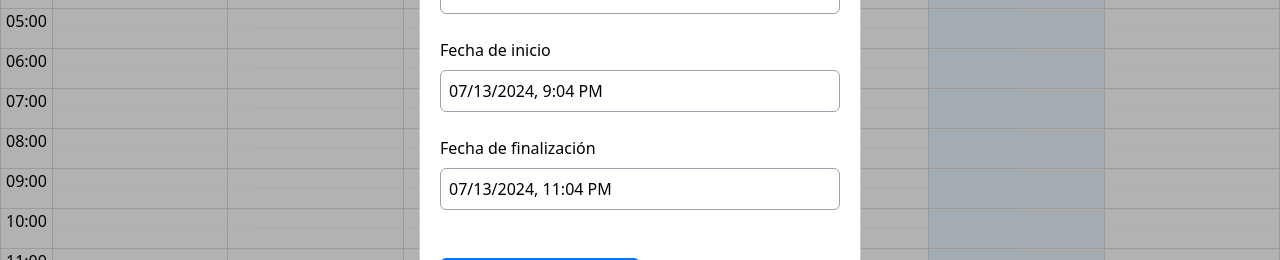
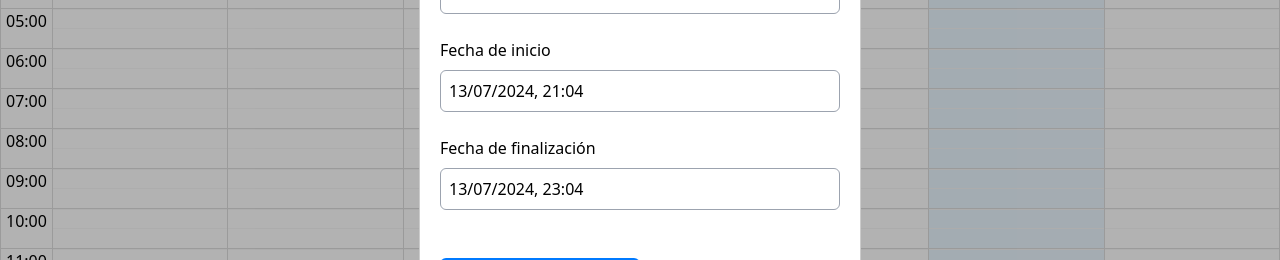
Before and after one commit to jesusrobot0/mgmt, a React (Vite) app: page / in a window 1280 px wide. Shown: the part 381-641 px from the top of the page. Built offline with nearby package versions, Linux system fonts and the light colour scheme.

Commit message:
feat(calendar): localize datepicker to Spanish with Spanish format

```diff
--- a/src/mgmt/components/CelendarModal.jsx
+++ b/src/mgmt/components/CelendarModal.jsx
@@ -1,9 +1,11 @@
-import { addHours } from "date-fns";
 import { useState } from "react";
 import Modal from "react-modal";
-import DatePicker from "react-datepicker";
+import DatePicker, { registerLocale } from "react-datepicker";
+import "react-datepicker/dist/react-datepicker.css";
+import { addHours } from "date-fns";
+import { es } from "date-fns/locale/es";
 
-import "react-datepicker/dist/react-datepicker.css";
+registerLocale("es", es);
 
 const customStyles = {
   content: {
@@ -84,6 +86,9 @@
             className="border w-full border-gray-400 p-2 rounded-md"
             onChange={(event) => handleDateChange(event, "start")}
             dateFormat="Pp"
+            showTimeSelect
+            locale="es"
+            timeCaption="Hora"
           />
         </label>
         <label className="flex flex-col gap-2">
@@ -94,6 +99,9 @@
             className="border w-full border-gray-400 p-2 rounded-md"
             onChange={(event) => handleDateChange(event, "end")}
             dateFormat="Pp"
+            showTimeSelect
+            locale="es"
+            timeCaption="Hora"
           />
         </label>
 
```
